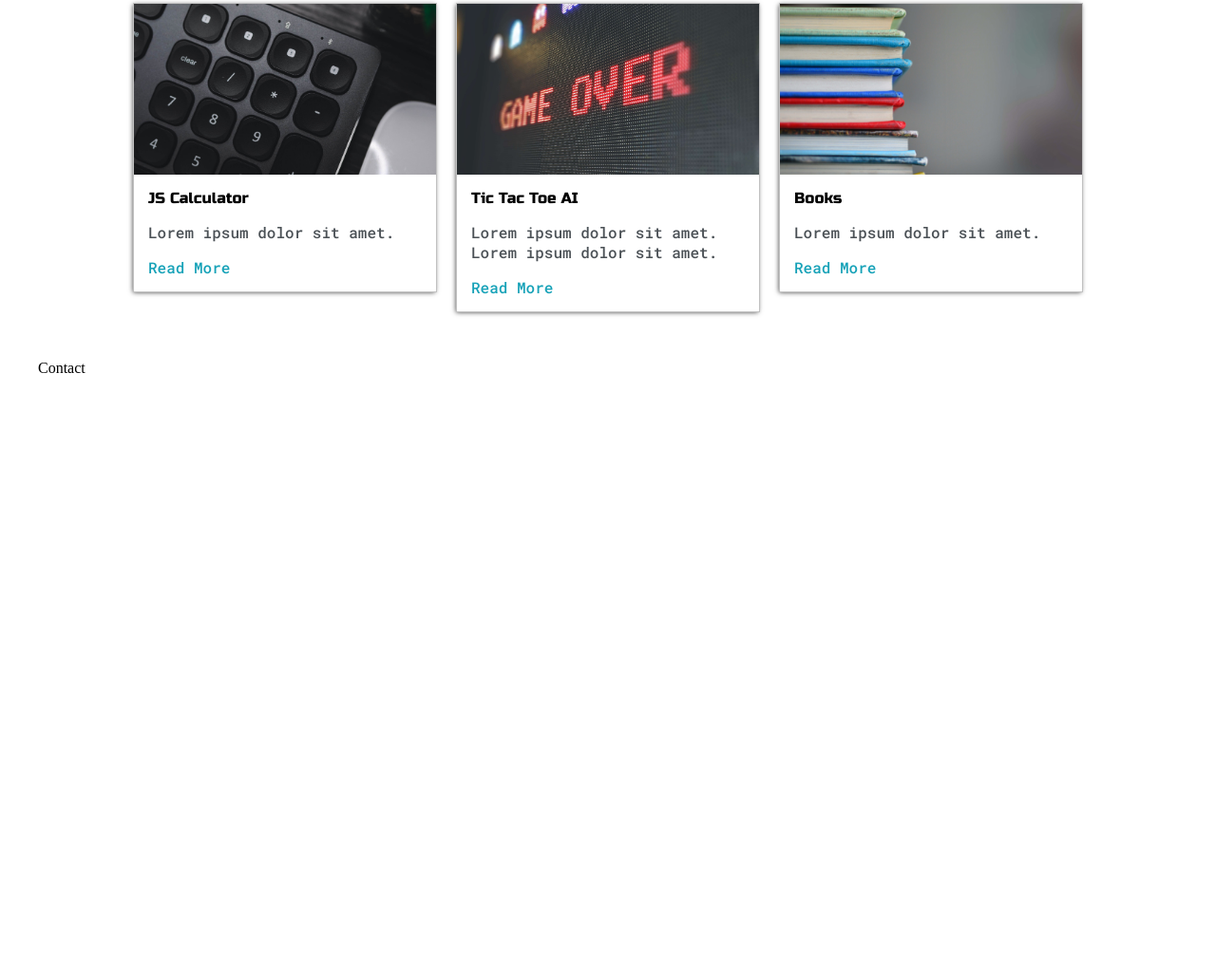
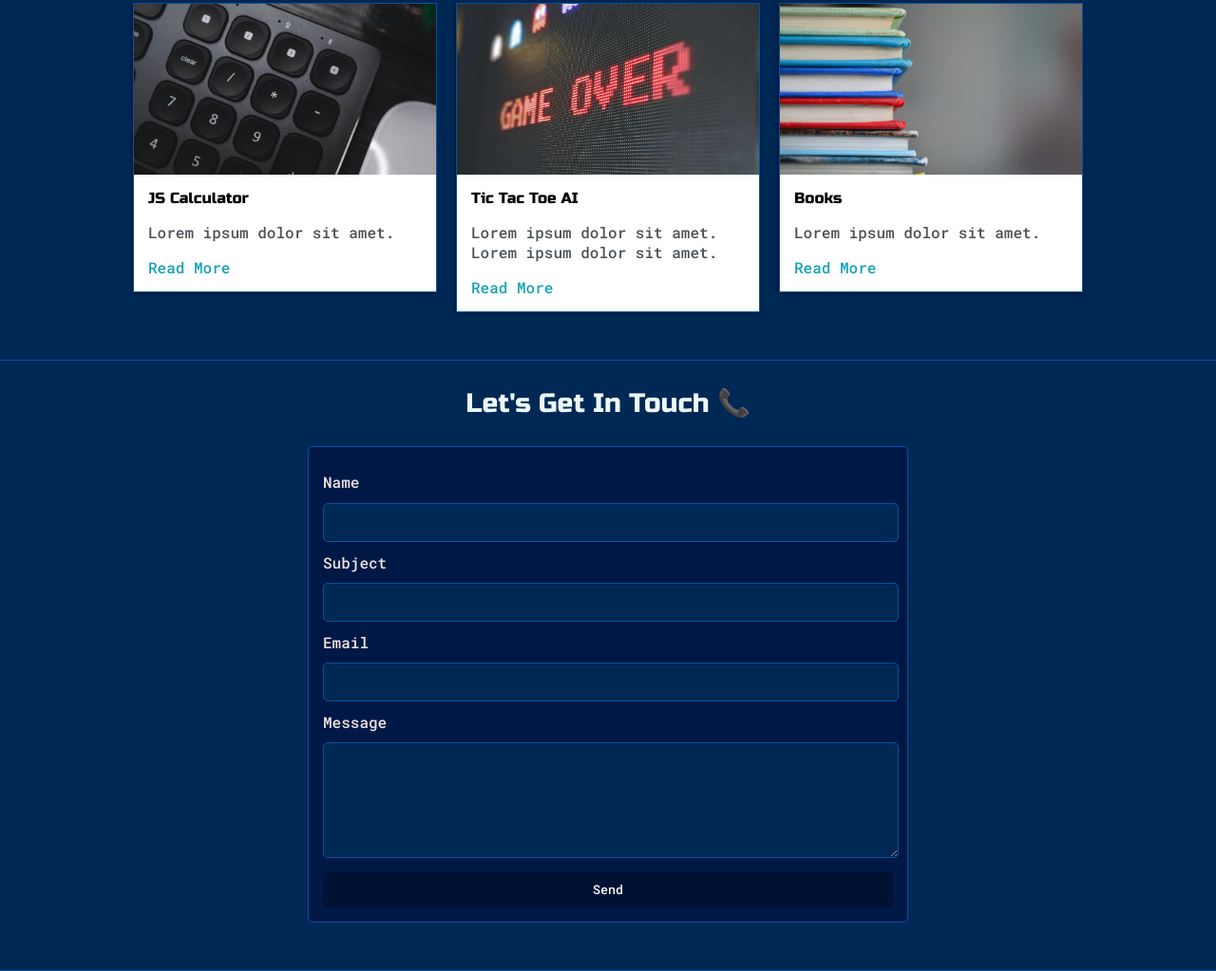
Before and after one commit to dioncdz/myPortfolio, a plain HTML site: page Sample 01/index.html in a window 1280 px wide. Shown: the part 1420-2443 px from the top of the page at 95% size. Before the commit the page ends 1817 px from the top, so only its background shows below. Drawn offline with Linux system fonts and the light colour scheme.

Commit message:
form section added

```diff
--- /dev/null
+++ b/Sample 01/blue.css
@@ -0,0 +1,16 @@
+:root {
+    --mainColor: #001845;
+    --secondaryColor: #002855;
+
+    --borderColor: #0353a4;
+
+    --mainText: #ecf8f8;
+    --secondaryText: #eee4e1;
+
+    --themeDotBorder: #7d8597;
+
+    --previewBg: rgba(0,24,69,0.8);
+    --previewShadow: #001233;
+
+    --buttonColor: #001233;
+}
--- a/Sample 01/index.html
+++ b/Sample 01/index.html
@@ -3,7 +3,10 @@
 <head>
     <meta charset="UTF-8">
     <meta name="viewport" content="width=device-width, initial-scale=1.0">
+
     <link rel="stylesheet" href="style.css">
+    <link id="theme-style" rel="stylesheet" href="blue.css">
+
     <link href="https://fonts.googleapis.com/css2?family=Roboto+Mono:wght@500&family=Russo+One&display=swap" rel="stylesheet">
     <title>Dion Cadiz Jr</title>
 </head>
@@ -111,7 +114,7 @@
         </div>
     </section>
 
-    <section class="s3">
+    <section class="s2">
         <div class="main-container">
             <h3 style="text-align: center;">Some of my past projects</h3>
 
@@ -135,7 +138,7 @@
                         <div class="post-preview">
                             <h6 class="post-title">Tic Tac Toe AI</h6>
                             <p class="post-intro">Lorem ipsum dolor sit amet. Lorem ipsum dolor sit amet.</p>
-                            <a href="#">Read More</a>
+                            <a href="./post.html">Read More</a>
                         </div>
                     </div>
                 </div>
@@ -155,9 +158,27 @@
         </div>
     </section>
 
-    <section class="s4">
+    <!-- FORM SECTION -->
+    <section class="s2">
         <div class="main-container">
-            Contact
+            <h3 style="text-align: center;">Let's Get In Touch &#128222</h3>
+
+
+            <form id="contact-form" action="">
+                <label for="">Name</label>
+                <input type="text" name="name" class="input-field">
+
+                <label for="">Subject</label>
+                <input type="text" name="subject" class="input-field">
+
+                <label for="">Email</label>
+                <input type="email" name="" class="input-field">
+
+                <label for="">Message</label>
+                <textarea name="message" class="input-field" ></textarea>
+
+                <input id="submit-btn" type="submit" value="Send">
+            </form>
         </div>
     </section>
 </body>
--- a/Sample 01/style.css
+++ b/Sample 01/style.css
@@ -11,6 +11,9 @@
 
     --previewBg: rgba(251,249,243,0.8);
     --previewShadow: #f0ead6;
+
+    --buttonColor: black;
+
 }
 
 html, body {
@@ -312,6 +315,47 @@ h6 { font-size: 16px;}
     font-size: 16px;
 }
 
+/* FORM SECTION */
+#contact-form {
+    display: block;
+    max-width: 600px;
+    margin: 0 auto;
+    border: 1px solid var(--borderColor);
+    padding: 15px;
+    border-radius: 5px;
+    background-color: var(--mainColor);
+    margin-bottom: 50px;
+}
+
+#contact-form label {
+    line-height: 2.7em;
+}
+
+#contact-form textarea {
+    min-height: 100px;
+    font-size: 14px;
+}
+
+.input-field {
+    width: 100%;
+    padding-top: 10px;
+    padding-bottom: 10px;
+    background-color: var(--secondaryColor);
+    border-radius: 5px;
+    border: 1px solid var(--borderColor);
+    font-size: 14px;
+}
+
+#submit-btn {
+    margin-top: 10px;
+    width: 100%;
+    padding-top: 10px;
+    padding-bottom: 10px;
+    color: #fff;
+    background-color: var(--buttonColor);
+    border: none;
+}
+
 @media screen and (max-width: 1200px) {
     .main-container {
         width: 95%;
```
Also changed, not shown: Sample 01/post.html (added, +30 -0 lines).
